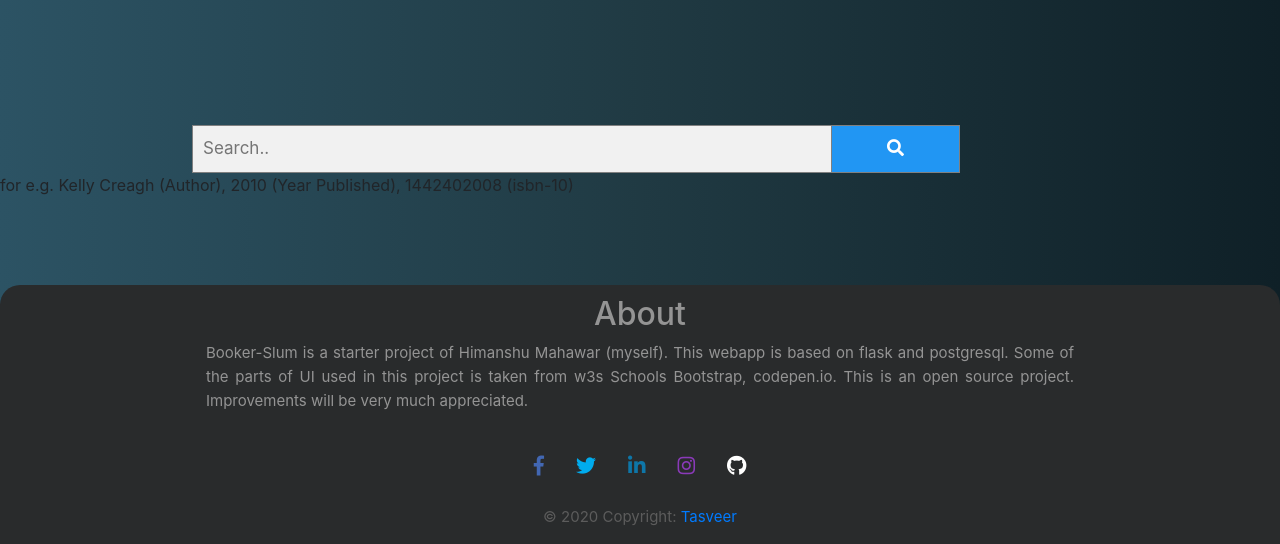
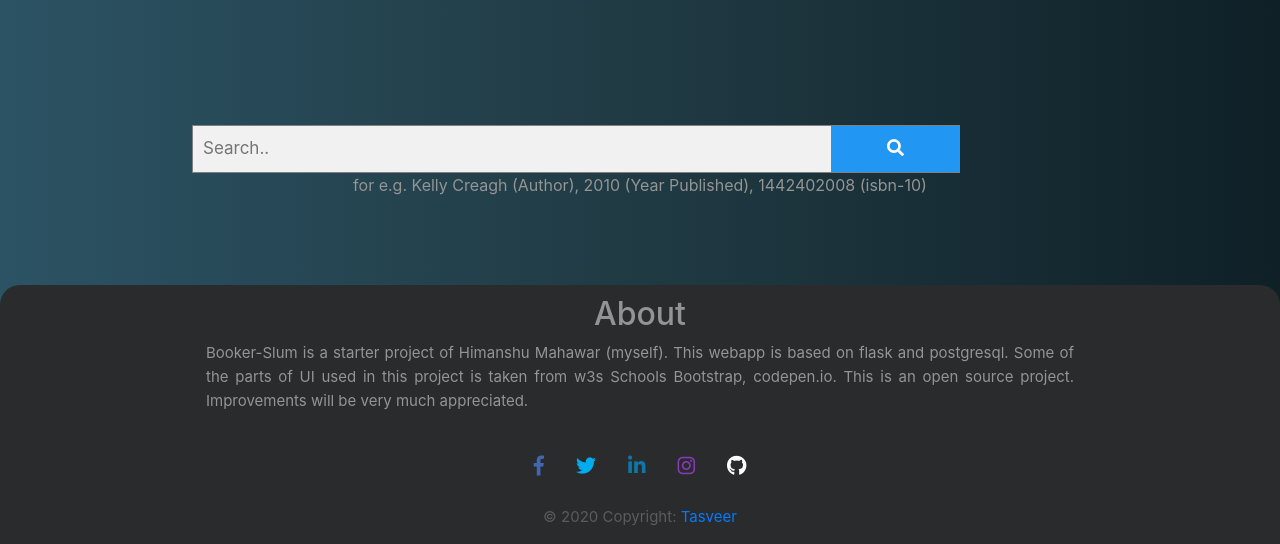
Before and after one commit to himanshu27tasveer/Booker-Slum, a Flask app: page / in a window 1280 px wide. Shown: the part 243-787 px from the top of the page. Run offline with Flask 2, Linux system fonts and the light colour scheme; some libraries are stand-ins or nearby versions.

Commit message:
Update home.html

```diff
--- a/app/bookapp/templates/home.html
+++ b/app/bookapp/templates/home.html
@@ -13,7 +13,7 @@
 		  <button type="submit"><i class="fa fa-search"></i></button>
 		</form>
 		<div>
-			<p>for e.g. Kelly Creagh (Author), 2010 (Year Published), 1442402008 (isbn-10)</p>
+			<p style="text-align:center;color: #949494;">for e.g. Kelly Creagh (Author), 2010 (Year Published), 1442402008 (isbn-10)</p>
 		</div>
 	</div>
 
```
